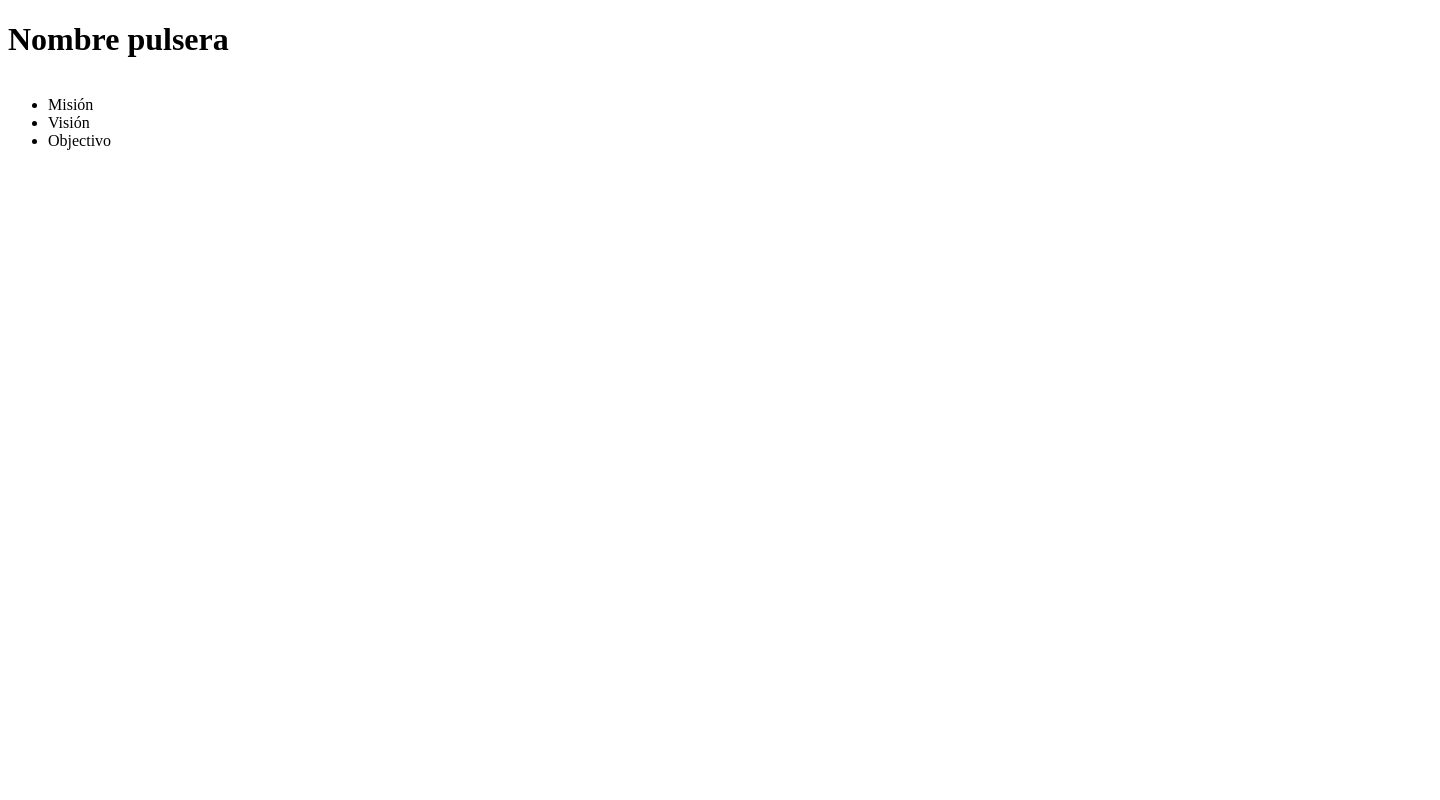
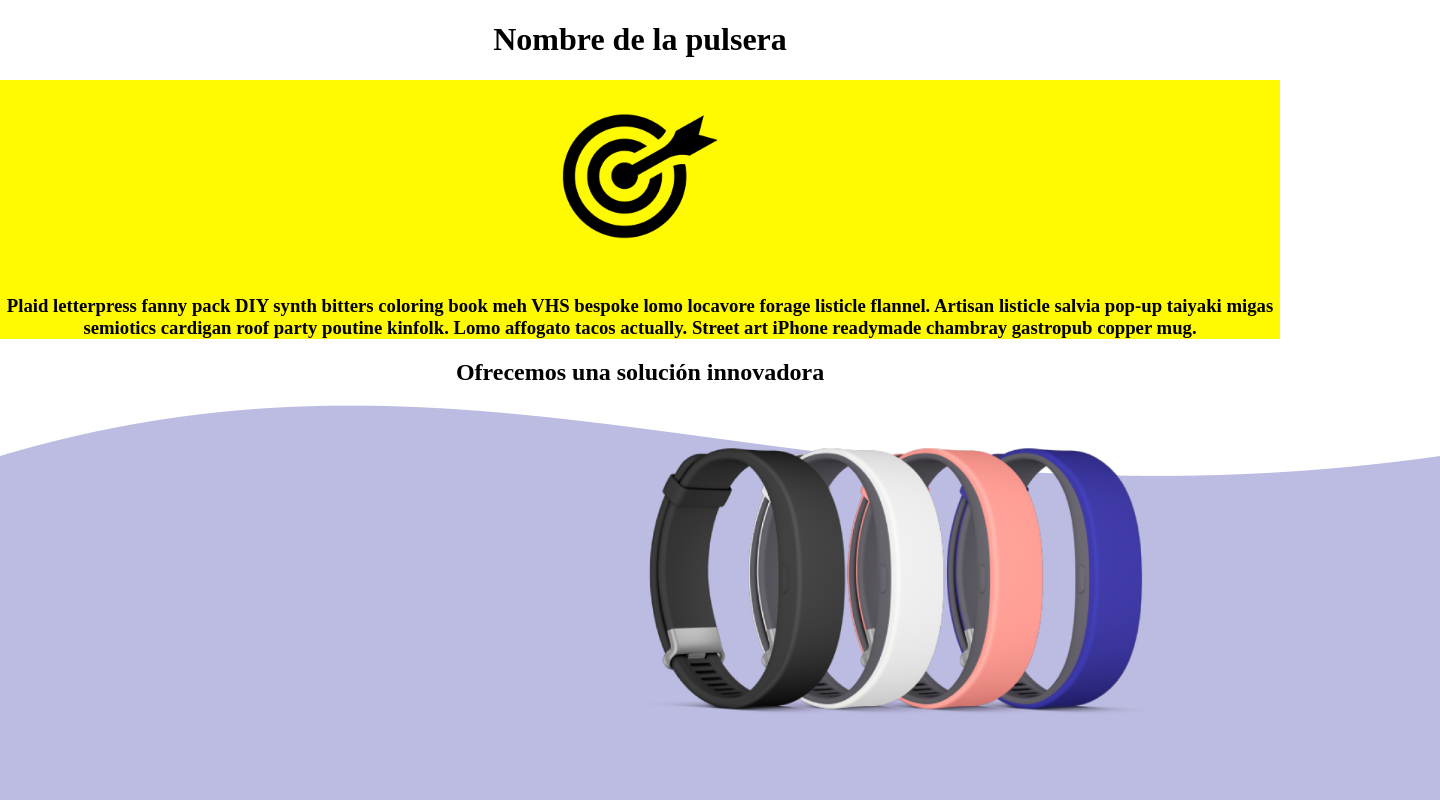
Before and after one commit to rcellas/accesibilidad, a plain HTML site: page index.html in a window 1280 px wide. Shown: the top 800 px of the page, 1440 px wide, since content can reach past the window. Drawn offline with Linux system fonts and the light colour scheme.

Commit message:
estrutura

```diff
--- a/index.html
+++ b/index.html
@@ -1,5 +1,6 @@
 <!DOCTYPE html>
 <html lang="en">
+
 <head>
     <meta charset="UTF-8">
     <meta name="viewport" content="width=device-width, initial-scale=1.0">
@@ -7,18 +8,39 @@
     <title>Document</title>
     <link rel="stylesheet" href="style.css">
 </head>
+
 <body>
     <header>
-        <h1>Nombre pulsera</h1>
-        <a id="skipnav" href="#content" title="saltar al contenido">Omitir navegación</a>
-        <nav>
-            <ul>
-                <li href="#misión" title="Misión">Misión</li>
-                <li href="#visión" title="Visión">Visión</li>
-                <li href="#objectivo" title="Objectivo">Objectivo</li>
-            </ul>
-        </nav>
+        <center>
+            <h1>Nombre de la pulsera</h1>
+        </center>
     </header>
 
+    <main>
+        <section class="sect-1">
+            <article>
+                <center>
+                <img src="mission.png" title="misión">
+                <h3>Plaid letterpress fanny pack DIY synth bitters coloring book meh VHS bespoke lomo locavore forage
+                    listicle flannel. Artisan listicle salvia pop-up taiyaki migas semiotics cardigan roof party
+                    poutine kinfolk. Lomo affogato tacos actually. Street art iPhone readymade chambray gastropub
+                    copper mug.</h3>
+                </center>
+            </article>
+        </section>
+
+        <section class="sect-2">
+            <article>
+                <center>
+                    <h2>Ofrecemos una solución innovadora</h2>
+                </center>
+                <img src="pulsera.png" title="modelo pulsera" class="pulse">
+                <img src="decora.png" class="decor" >
+                <button></button>
+
+            </article>
+        </section>
+    </main>
 </body>
+
 </html>
--- a/style.css
+++ b/style.css
@@ -1,10 +1,27 @@
-#skipnav {
-    position:absolute;
-    top:-10000px;
-  }
-  nav{
-     display: flex;
-     justify-content: space-between;
-     align-items: center;
-     text-decoration: none;
-  }
+body{
+    margin: 0;
+}
+.sect-1{
+    background-color: #FFFA02;
+}
+
+.sect-1 h2{
+    margin:20px;
+    padding: 10px;
+}
+.sect-1 img{
+    width: 15%;
+    align:center;
+}
+
+.sect-2 img .decor{
+    position: absolute;
+    z-index: -100;
+}
+
+.pulse{
+    position: absolute;
+    width: 50%;
+    z-index: 100;
+    right: 60px;
+}
```
Also changed, not shown: decora.png (added), mission.png (added), pulsera.png (added), vision.png (added).
